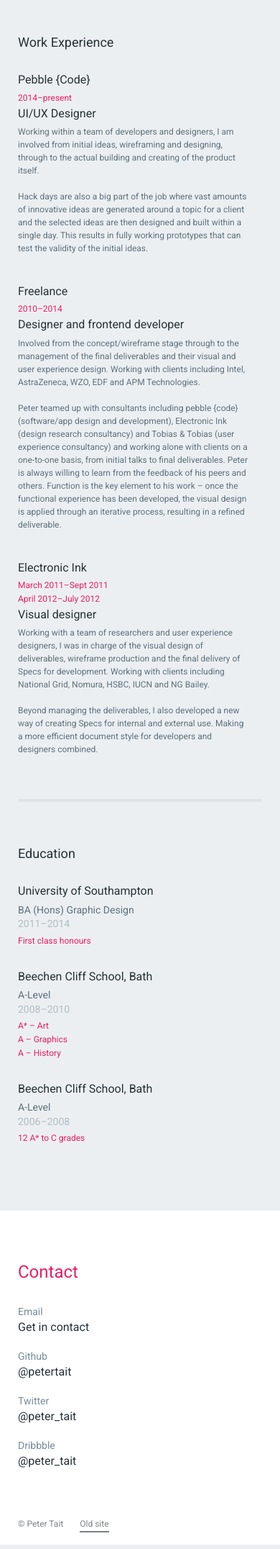
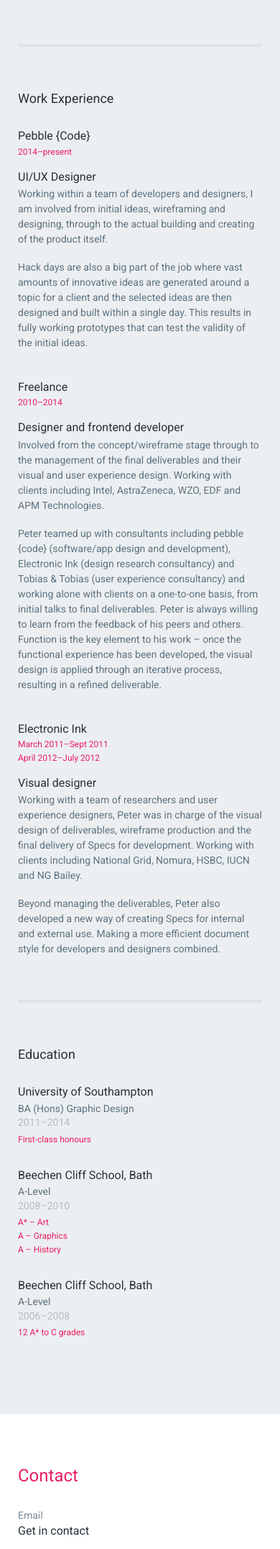
Before and after one commit to FCBtc1116/petertrait, a PHP site: page / in a window 390 px wide. Shown: the part 1128-3280 px from the top of the page at 72% size. Run offline with PHP 8.4, Linux system fonts and the light colour scheme; style sheets or scripts are compiled from the project's sources.

Commit message:
Removed styles

```diff
--- a/gulpfile.js
+++ b/gulpfile.js
@@ -45,7 +45,7 @@ gulp.task( 'jshint', function() {
 gulp.task( 'sass', function() {
   gulp.src( path.sass )
     .pipe( sass({
-      outputStyle: [ 'expanded' ],
+      outputStyle: [ 'compressed' ],
       sourceComments: 'normal',
       errLogToConsole: true
     }))
--- a/src/index.html
+++ b/src/index.html
@@ -3,29 +3,22 @@
 <head>
   <meta http-equiv="X-UA-Compatible" content="IE=Edge">
   <meta charset="utf-8">
-  <meta name="mobile-web-app-capable" content="yes">
   <meta name="viewport" content="width=device-width, initial-scale=1.0, maximum-scale=1.0, user-scalable=no">
 
-  <link rel="icon" href="img/favicon.ico" type="image/x-icon"><!-- Favicon -->
+  <link rel="icon" href="img/favicon.ico" type="image/x-icon">
 
   <link href='http://fonts.googleapis.com/css?family=Roboto:400' rel='stylesheet' type='text/css'>
 
-  <title>Peter Tait | UI/UX Designer</title>
+  <title>Peter Tait | User interface designer</title>
+  <meta name="description" content="Peter is a user interface and experience designer at pebble {code}. He has experience ranging from global corporations to family firms.">
 
   <link rel="stylesheet" href="css/styles.css">
 </head>
 <body class="home">
 
-  <!-- .gbl-head -->
-  <header class="gbl-head">
-
-    <a href="index.html" class="gbl-head-logo"><img src="img/gbl-logo.svg" alt="Peter Tait"></a>
-    <!-- <nav class="gbl-head-nav">
-      <button class="btn gbl-head-nav-item">Contact</button>
-    </nav> -->
-
-  </header>
-  <!-- /.gbl-head -->
+  <!-- .gbl-logo -->
+  <a href="/" class="gbl-logo"><img src="img/gbl-logo.svg" alt="Peter Tait"></a>
+  <!-- /.gbl-logo -->
 
   <!-- .intro-block -->
   <section class="home-intro-block block">
@@ -52,7 +45,7 @@
       <div class="cv-block-item grid">
         <h3 class="col-1-3">An agile designer with a focus on an interative and refined process.</h3>
         <div class="col-1-3">
-          <p>22 year old graphic designer, with a First Class Honours degree in graphic design at the University of Southampton. Originally from the Georgian town of Bath, Peter is now living in London designing for pebble {code}.</p>
+          <p>22 year old graphic designer, with a first-class honours degree in graphic design at the University of Southampton. Originally from the Georgian town of Bath, Peter is now living in London designing for pebble {code}.</p>
           <p>Peter's work is based on minimal principles with a well thought out theory behind them. </p>
         </div>
         <div class="col-1-3">
@@ -100,9 +93,9 @@
           </div>
           <div class="col-2-3">
             <h4>Visual designer</h4>
-            <p>Working with a team of researchers and user experience designers, I was in charge of the visual design of deliverables, wireframe production and the final delivery of Specs for development. Working with clients including National Grid, Nomura, HSBC, IUCN and NG Bailey.</p>
+            <p>Working with a team of researchers and user experience designers, Peter was in charge of the visual design of deliverables, wireframe production and the final delivery of Specs for development. Working with clients including National Grid, Nomura, HSBC, IUCN and NG Bailey.</p>
 
-            <p>Beyond managing the deliverables, I also developed a new way of creating Specs for internal and external use. Making a more efficient document style for developers and designers combined.</p>
+            <p>Beyond managing the deliverables, Peter also developed a new way of creating Specs for internal and external use. Making a more efficient document style for developers and designers combined.</p>
           </div>
         </div>
 
@@ -117,7 +110,7 @@
         <div class="col-1-3">
           <h4>University of Southampton</h4>
           <h5>BA (Hons) Graphic Design <span>2011–2014</span></h5>
-          <h6>First class honours</h6>
+          <h6>First-class honours</h6>
         </div>
 
         <div class="col-1-3">
@@ -160,7 +153,7 @@
 
         <li class="home-contact-list-item">
           <h5>Github</h5>
-          <a href="emailto=contact@petertait.com" title="Follow Peter Tait on Github" target="_blank">@petertait</a>
+          <a href="http://github.com/petertait" title="Follow Peter Tait on Github" target="_blank">@petertait</a>
         </li>
 
         <li class="home-contact-list-item">
@@ -185,12 +178,8 @@
   <footer class="gbl-foot">
 
     <span class="gbl-foot-legal">© Peter Tait</span>
-    <a href="/v1" class="gbl-foot-nav-item btn">Old site</a>
-      <nav class="gbl-foot-nav">
+    <a href="/v1" class="btn">Old site</a>
 
-        <!-- <a class="gbl-foot-nav-item">Dribbble</a>
-        <a class="gbl-foot-nav-item">Github</a> -->
-      </nav>
   </footer>
   <!-- /.gbl-foot -->
 
--- a/src/sass/pages/_home.scss
+++ b/src/sass/pages/_home.scss
@@ -98,11 +98,16 @@
 
     @media screen and (max-width: 500px) {
       padding-left: 0;
+      padding-right: 0;
     }
 
     &:first-of-type {
       padding-left: 0;
       padding-right: 30px;
+
+      @media screen and (max-width: 500px) {
+        padding-right: 0;
+      }
     }
   }
 
@@ -136,6 +141,10 @@
 
   h4 {
     margin-bottom: 5px;
+
+    @media screen and (max-width: 500px) {
+      margin-bottom: 2px;
+    }
   }
 
   h5 {
@@ -151,6 +160,12 @@
   h6 {
     color: $primary;
     margin-bottom: 2px;
+
+    @media screen and (max-width: 500px) {
+      &:last-of-type {
+        margin-bottom: 15px;
+      }
+    }
   }
 
   p {
@@ -160,6 +175,10 @@
     word-break: break-word;
     hyphens: auto;
     line-height: 1.5;
+
+    @media screen and (max-width: 500px) {
+      font-size: 14px;
+    }
 
     &:last-of-type {
       margin-bottom: 0;
@@ -174,6 +193,11 @@
 
   &:last-of-type {
     padding-bottom: 0;
+  }
+  @media screen and (max-width: 500px) {
+    [class*='col-'] {
+      padding-right: 0;
+    }
   }
 }
 
--- a/src/sass/shared/_global-footer.scss
+++ b/src/sass/shared/_global-footer.scss
@@ -14,17 +14,16 @@
   @media screen and (max-width: 500px) {
     position: relative;
   }
+
+  .btn {
+    opacity: 0.6;
+
+    &:hover {
+      opacity: 1;
+    }
+  }
 }
 
-.gbl-foot-nav-item {
-  font-weight: 400;
-  margin-left: 20px;
-  opacity: 0.6;
-  padding-bottom: 3px;
-  transition: 0.1s;
-
-  &:hover {
-    padding-bottom: 5px;
-    opacity: 1;
-  }
+.gbl-foot-legal {
+  margin-right: 20px;
 }
--- a/src/sass/shared/_global-header.scss
+++ b/src/sass/shared/_global-header.scss
@@ -1,27 +1,13 @@
 //===============================================================================
 // HEADER
 //===============================================================================
-.gbl-head {
-	padding: 30px 25px;
+.gbl-logo {
 	position: fixed;
-	top: 0;
-	left: 0;
-  z-index: 10;
-}
+	top: 30px;
+	left: 25px;
+	z-index: 10;
 
-.gbl-head-logo {
 	img {
 		height: 35px;
 	}
 }
-
-.gbl-head-nav {
-	float: right;
-	padding-top: 5px;
-}
-
-.gbl-head-nav-item {
-	font-size: 16px;
-	font-weight: 400;
-  margin-left: 30px;
-}
```
Also changed, not shown: 1 other file.
